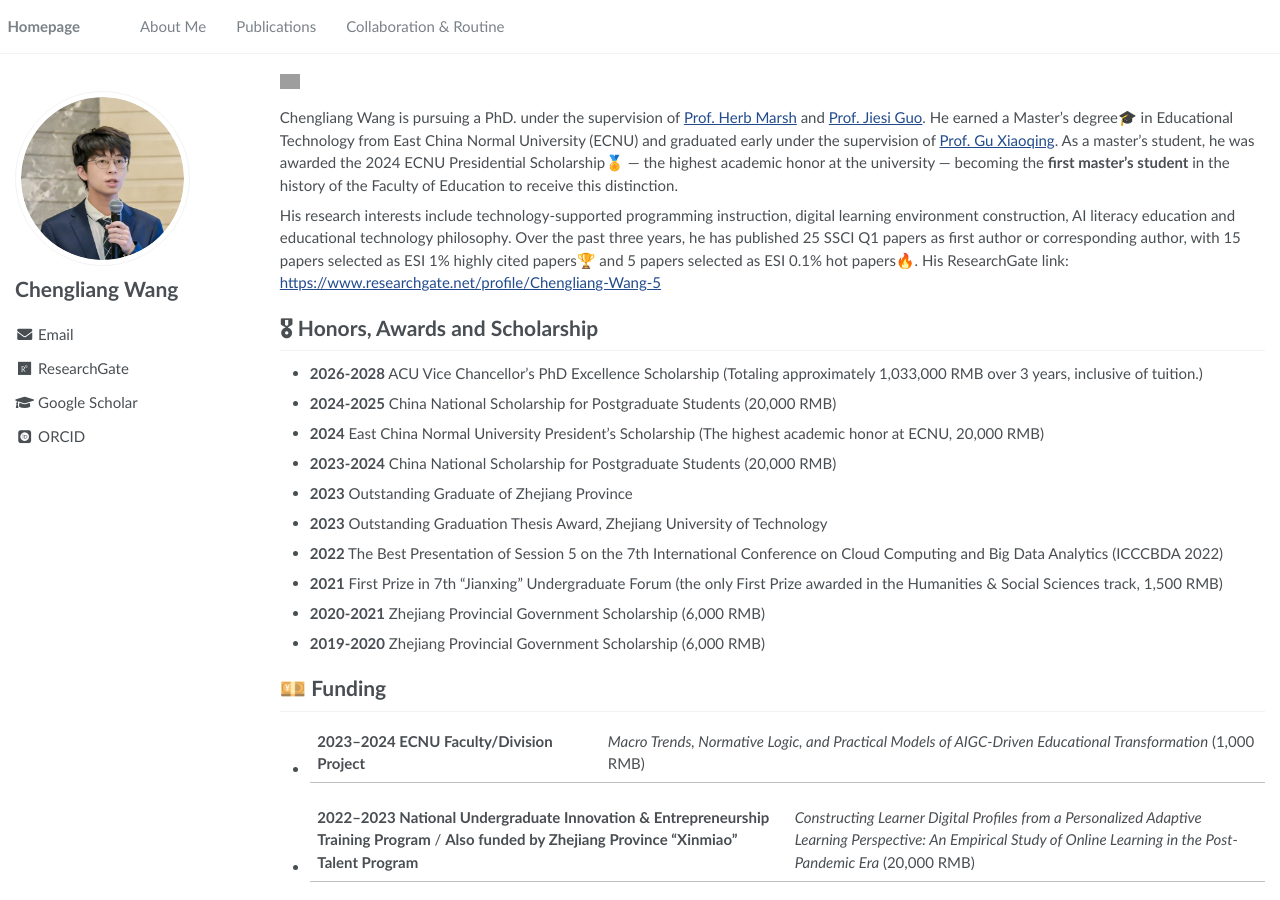
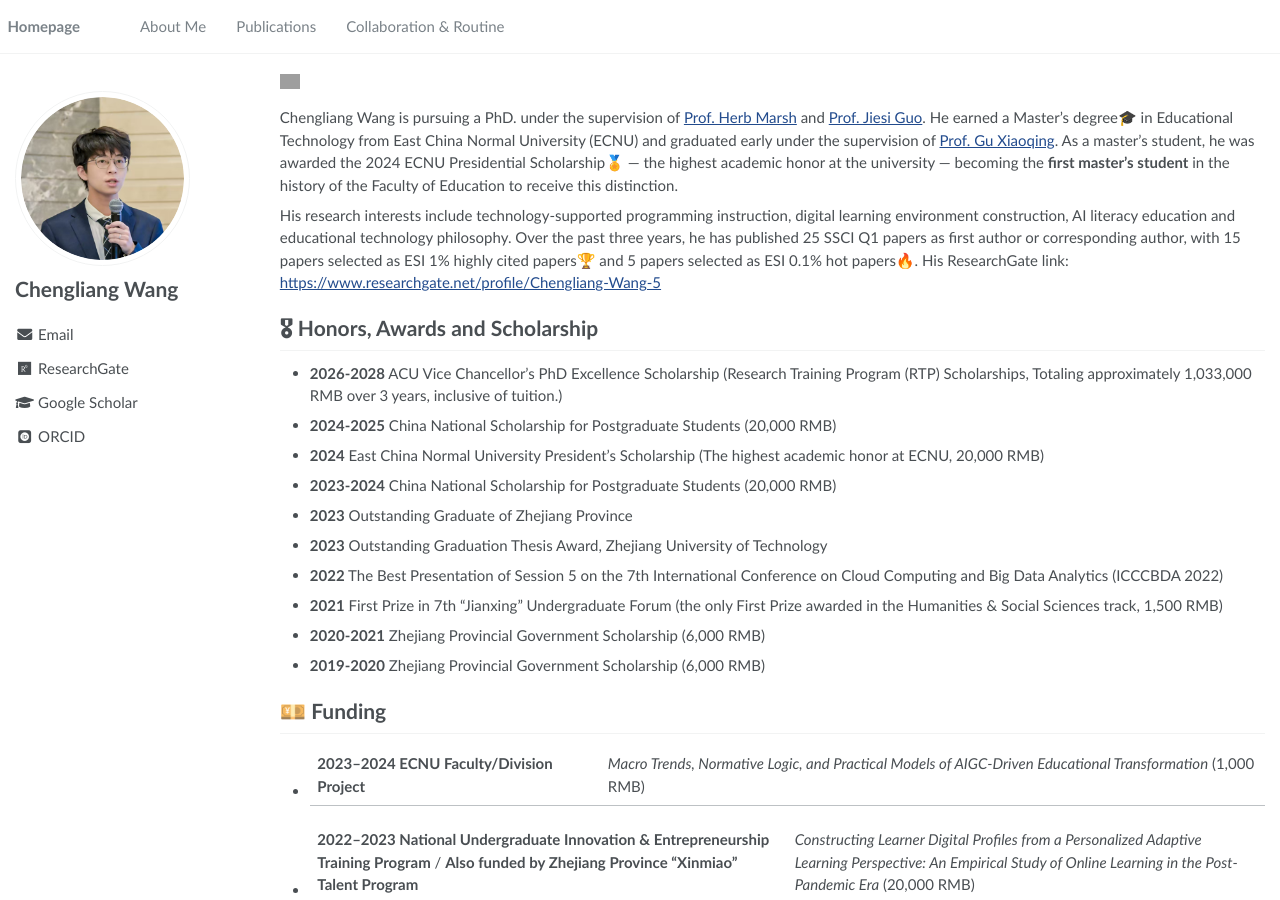
Before and after one commit to wcledutech/wcledutech.github.io, a Jekyll site: the page built from _pages/about.md, in a window 1280 px wide and 900 px high. Built offline with Jekyll 4.4.1, drawn with Linux system fonts in a browser that asks for light colours; some web fonts are replaced; grey boxes are pictures that could not be loaded.

Commit message:
Update about.md

```diff
--- a/_pages/about.md
+++ b/_pages/about.md
@@ -27,7 +27,7 @@ His research interests include technology-supported programming instruction, dig
 
 
 # 🎖 Honors, Awards and Scholarship
-- **2026-2028** ACU Vice Chancellor's PhD Excellence Scholarship (Totaling approximately 1,033,000 RMB over 3 years, inclusive of tuition.)
+- **2026-2028** ACU Vice Chancellor's PhD Excellence Scholarship (Research Training Program (RTP) Scholarships, Totaling approximately 1,033,000 RMB over 3 years, inclusive of tuition.)
 - **2024-2025** China National Scholarship for Postgraduate Students (20,000 RMB)
 - **2024** East China Normal University President's Scholarship (The highest academic honor at ECNU, 20,000 RMB)
 - **2023-2024** China National Scholarship for Postgraduate Students (20,000 RMB)
```
